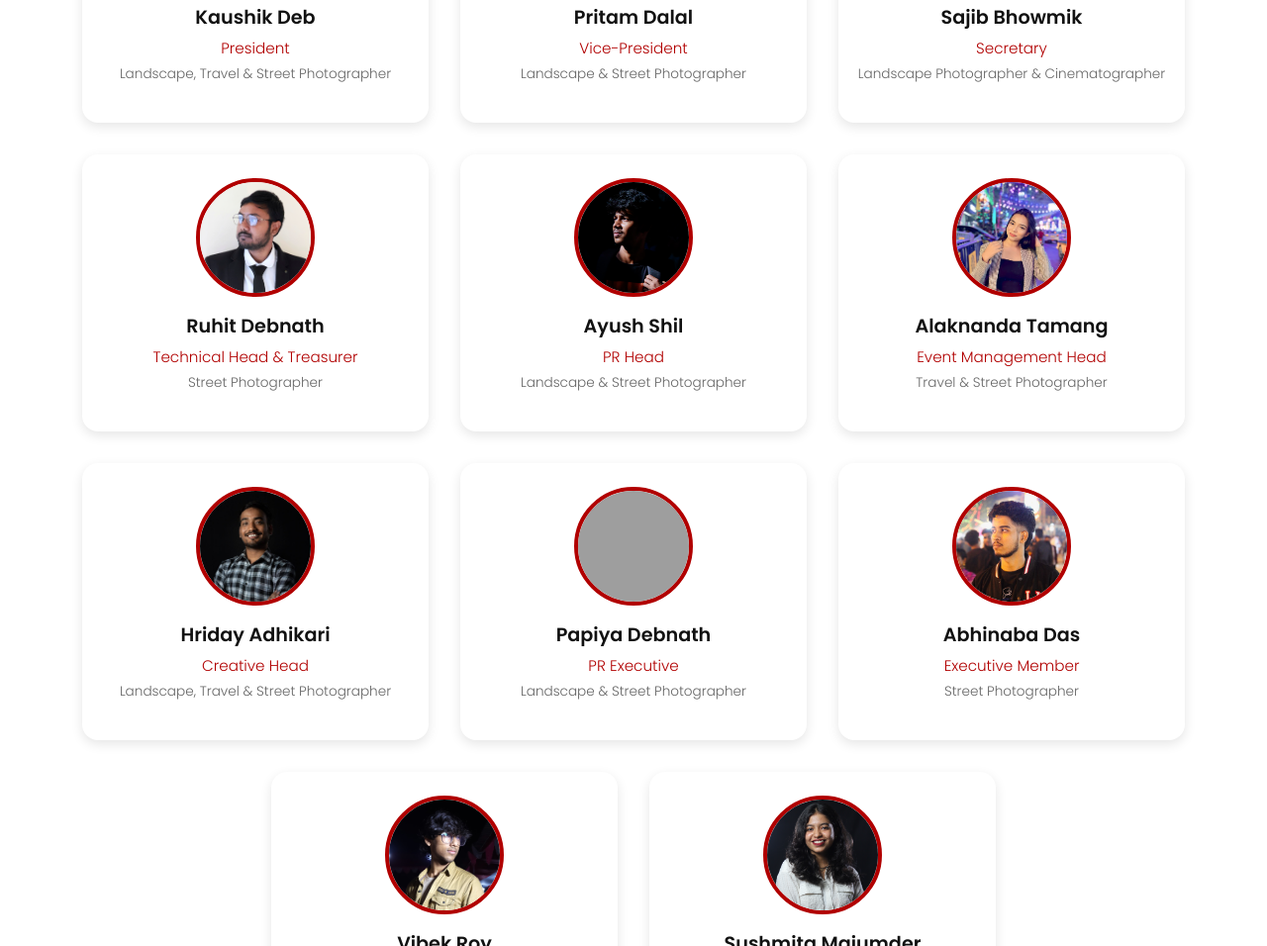
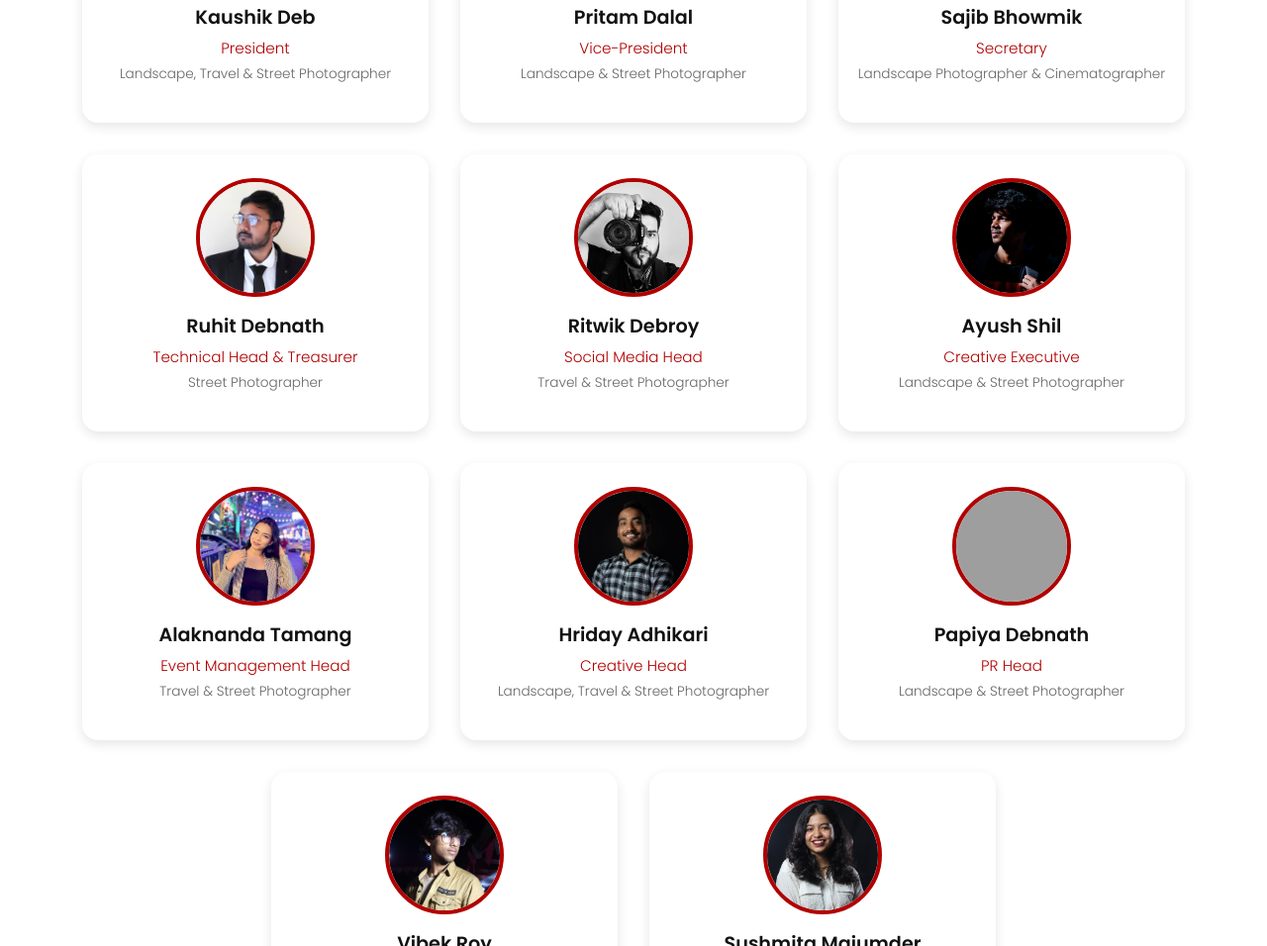
Before and after one commit to hridayadhikari/streetsoftripura, a plain HTML site: page index.html in a window 1280 px wide. Shown: the part 2322-3278 px from the top of the page at 99% size. Drawn offline with Linux system fonts and the light colour scheme; grey boxes are pictures that could not be loaded.

Commit message:
04-02-2025'

```diff
--- a/index.html
+++ b/index.html
@@ -97,9 +97,15 @@
                 <p class="desc">Street Photographer</p>
             </div>
             <div class="team-card reveal">
+                <img src="assets/ritwik.jpeg" alt="Ritwik Debroy" class="team-img" />
+                <h3 class="name">Ritwik Debroy</h3>
+                <p class="position">Social Media Head</p>
+                <p class="desc">Travel & Street Photographer</p>
+            </div>
+            <div class="team-card reveal">
                 <img src="assets/ayush.png" alt="Ayush Shil" class="team-img" />
                 <h3 class="name">Ayush Shil</h3>
-                <p class="position">PR Head</p>
+                <p class="position">Creative Executive</p>
                 <p class="desc">Landscape & Street Photographer</p>
             </div>
             <div class="team-card reveal">
@@ -117,14 +123,8 @@
             <div class="team-card reveal">
                 <img src="assets/Papiya Debnath.jpg" alt="Papiya Debnath" class="team-img" />
                 <h3 class="name">Papiya Debnath</h3>
-                <p class="position">PR Executive</p>
+                <p class="position">PR Head</p>
                 <p class="desc">Landscape & Street Photographer</p>
-            </div>
-            <div class="team-card reveal">
-                <img src="assets/Abhinaba.png" alt="Abhinaba Das" class="team-img" />
-                <h3 class="name">Abhinaba Das</h3>
-                <p class="position">Executive Member</p>
-                <p class="desc">Street Photographer</p>
             </div>
             <div class="team-card reveal">
                 <img src="assets/Vibek.png" alt="Vibek Roy" class="team-img" />
```
Also changed, not shown: assets/ritwik.jpeg (added).
